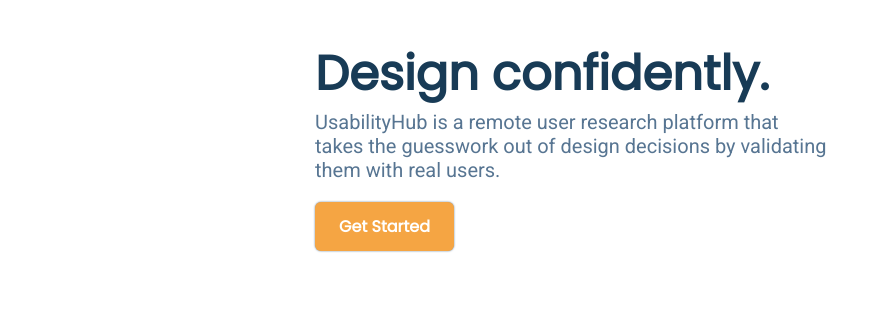
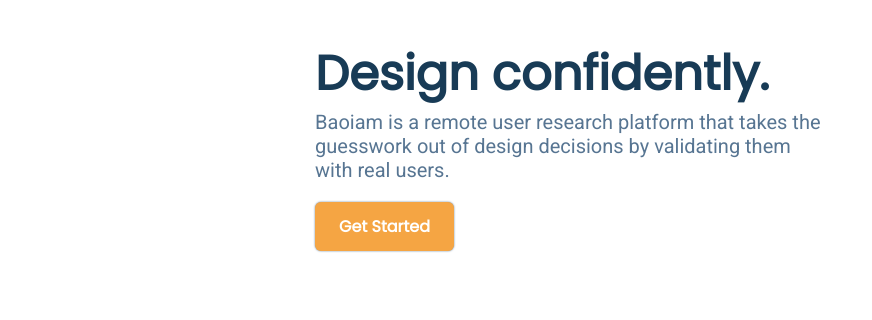
Before and after one commit to Shubham800210/Baoiam-landing-page, a plain HTML site: page index.html in a window 1280 px wide. Shown: the part 136-456 px from the top of the page, 0-872 px from the left. Drawn offline with Linux system fonts and the light colour scheme.

Commit message:
Update index.html

```diff
--- a/index.html
+++ b/index.html
@@ -43,7 +43,7 @@
         <div class="container header-section flex">
              <div class="header-left">
                 <h1>Design confidently.</h1>
-                <p>UsabilityHub is a remote user research platform that takes the guesswork out of design decisions by validating them with real users.</p>
+                <p>Baoiam is a remote user research platform that takes the guesswork out of design decisions by validating them with real users.</p>
                 <a href="#" class="primary-button get-started-btn">Get Started</a>
             </div>
              <div class="header-right">
```
